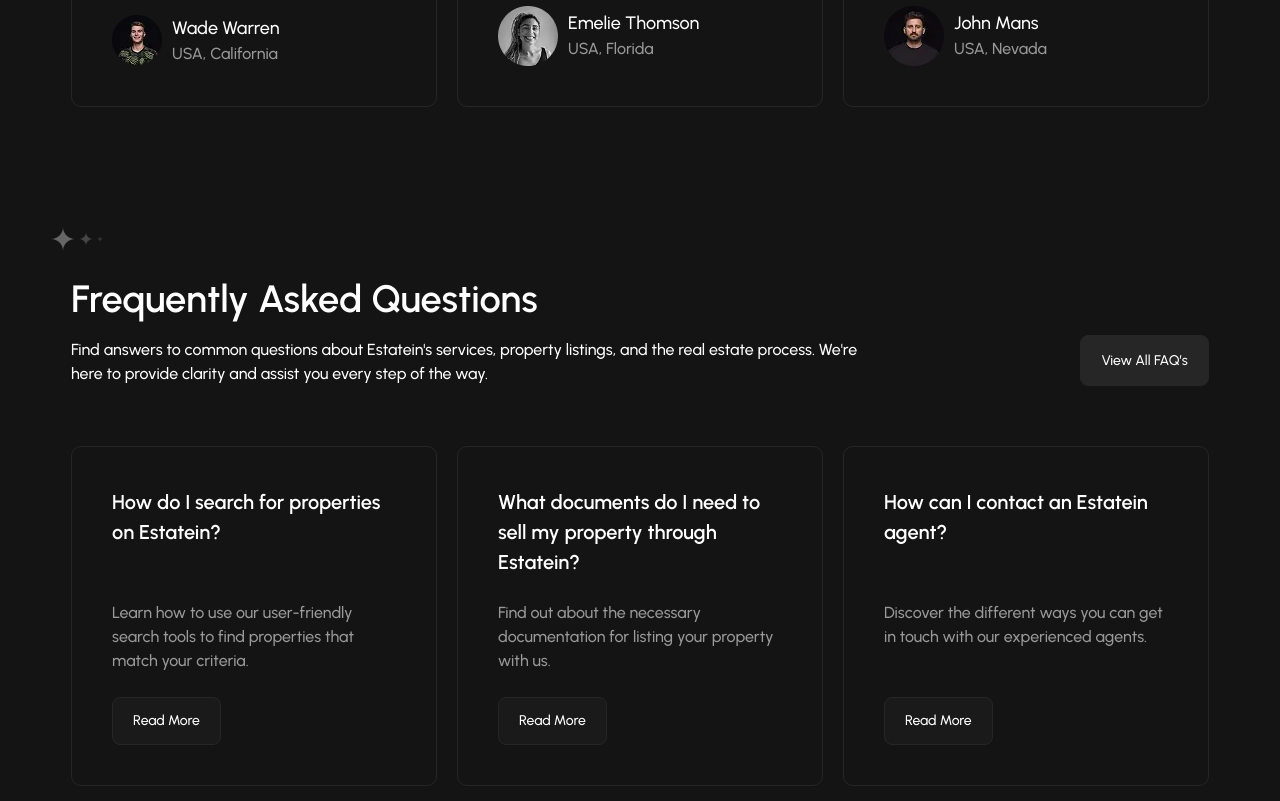
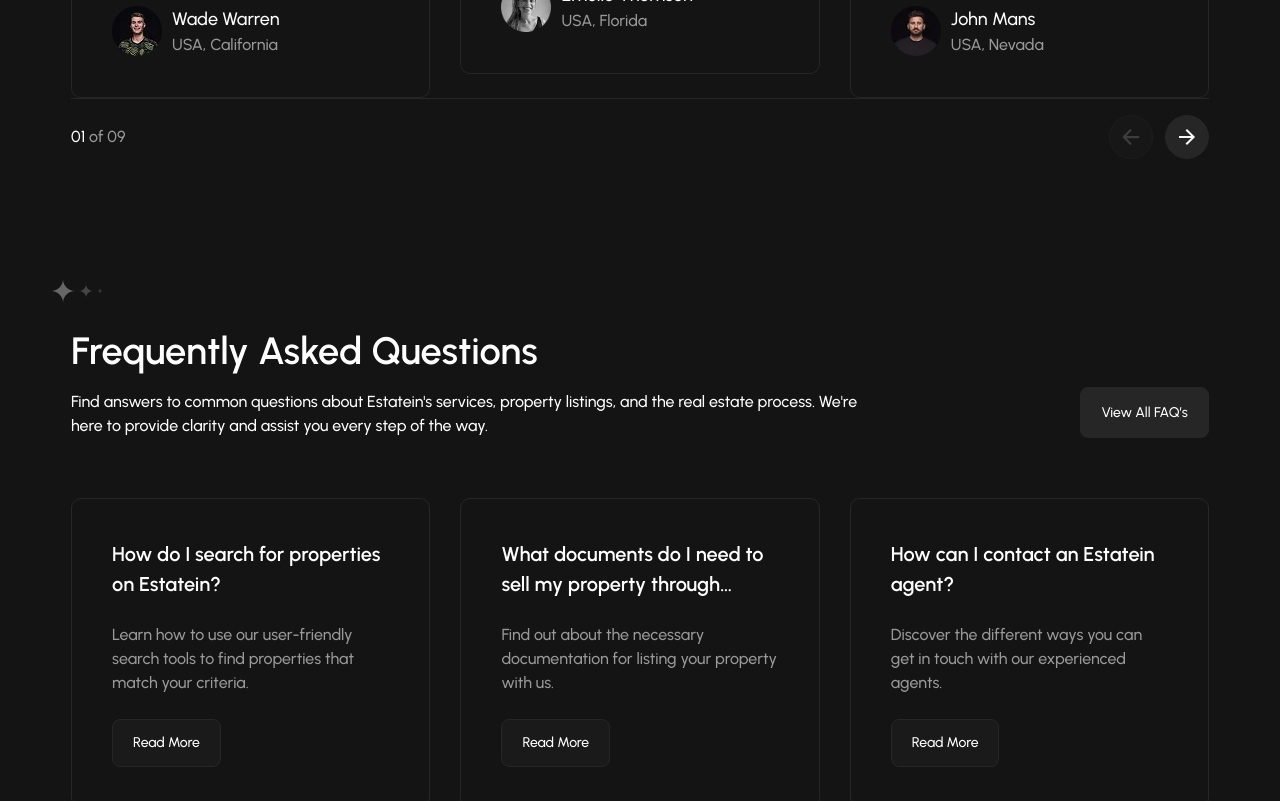
Before and after one commit to majd-shbani/Real-Estate-Business-Website, a React (Vite) app: page / in a window 1280 px wide. Shown: the part 2460-3261 px from the top of the page. Built offline with nearby package versions, Linux system fonts and the light colour scheme.

Commit message:
apply slider on testimonial section and FAQ section, modify dashboard.

```diff
--- a/src/components/EmployeeCard/DashboardEmployeeCard.tsx
+++ b/src/components/EmployeeCard/DashboardEmployeeCard.tsx
@@ -5,14 +5,14 @@
 const DashboardEmployeeCard = ({card, onEdit, onDelete}: EmployeeCardProps) => {
   return (
     <BaseCard className="p-4! xl:p-6! flex flex-col w-full max-w-100 md:max-w-full mx-auto md:mx-0 relative group bg-gray-15 border-gray-60 transition duration-300 ease-in-out hover:border-2 hover:scale-105">
-        <div className="flex flex-col items-center">
+        <div className="flex flex-col items-center h-full">
             <div className="mb-4 rounded-xl w-full">
                 <img src={card.image} alt={card.name} width={316.75} height={253} className="object-fill w-full h-auto max-h-67 xl:h-[15.27777vw] 2xl:h-[13.177083vw] rounded-[10px] 2xl:rounded-xl" />
             </div>
             <h3 className="text-lg xl:text-xl font-bold text-white xl:mb-2">{card.name}</h3>
-            <p className="xl:text-xl text-gray-60 mb-3 xl:mb-6 font-medium">{card.position}</p>
+            <p className="xl:text-xl text-gray-60 mb-3 xl:mb-6 font-medium text-center">{card.position}</p>
 
-            <div className="flex gap-3 w-full justify-center">
+            <div className="flex gap-3 w-full justify-center mt-auto">
                 {onEdit && (
                     <button
                         onClick={() => onEdit(card.id)}
--- a/src/components/FaqCard/FaqCard.tsx
+++ b/src/components/FaqCard/FaqCard.tsx
@@ -6,10 +6,10 @@
 
 const FaqCard = ({card}: FaqCardProps) => {
   return (
-    <BaseCard className="grid grid-rows-subgrid row-span-3 gap-5 xl:gap-6 2xl:gap-7.5 mx-auto xl:mx-0 max-w-112.5 md:max-w-full">
-        <h3 className="text-lg xl:text-xl 2xl:text-2xl leading-[150%] font-semibold">{card.title}</h3>
+    <BaseCard className="flex flex-col gap-5 xl:gap-6 2xl:gap-7.5 mx-auto xl:mx-0 max-w-112.5 md:max-w-full h-full">
+        <h3 className="text-lg xl:text-xl 2xl:text-2xl leading-[150%] font-semibold line-clamp-2 min-h-[calc(1.5em*2)]">{card.title}</h3>
         <p className="text-sm xl:text-base 2xl:text-lg leading-[150%] text-gray-60 font-medium">{card.subTitle}</p>
-        <div>
+        <div className="mt-auto">
           <Button text={ButtonData.text} className="w-full xl:w-auto bg-gray-10 leading-[131%] tracking-[-0.006em]"/>
         </div>
     </BaseCard>
--- a/src/components/FaqSection/FaqSection.tsx
+++ b/src/components/FaqSection/FaqSection.tsx
@@ -1,6 +1,7 @@
 import { faqCardData, FaqHeaderData } from "../../data/FaqCardData/FaqCardData"
 import FaqCard from "../FaqCard/FaqCard"
 import Section from "../Section/Section"
+import SliderMovement from "../SliderMovement/SliderMovement"
 
 const FaqSection = () => {
   return (
@@ -10,11 +11,12 @@
         buttonText={FaqHeaderData.buttonText}
         className="xl:mb-18! 2xl:mb-24!"
       >
-        <div className='grid grid-cols-1 sm:grid-cols-2 xl:grid-cols-3 gap-7.5 sm:gap-5 2xl:gap-7.5'>
-        {faqCardData.map(card => (
+        <SliderMovement
+          data={faqCardData}
+          renderItem={(card) => (
             <FaqCard key={card.id} card={card}/>
-        ))}
-      </div>
+          )}
+        />
       </Section>
   )
 }
--- a/src/components/OurTeamSection/OurTeamSection.tsx
+++ b/src/components/OurTeamSection/OurTeamSection.tsx
@@ -38,7 +38,6 @@
     <Section
         title={TeamHeaderData.title}
         description={TeamHeaderData.description}
-        buttonText={TeamHeaderData.ButtonText}
     >
         <div className='grid grid-cols-1 sm:grid-cols-2 xl:grid-cols-4 gap-10 sm:gap-5 2xl:gap-7.5'>
           {employees.map(card => (
--- a/src/components/Section/Section.tsx
+++ b/src/components/Section/Section.tsx
@@ -24,7 +24,7 @@
     headerClassName
 }: SectionProps) => {
     return (
-        <section className={`w-full px-4 lg:px-[7.8125vw] xl:px-[5.55555vw] 2xl:px-[8.4375vw] mb-20 xl:mb-30 2xl:mb-37.5 ${className || ''}`}>
+        <section className={`w-full px-4 md:px-[5.208333vw] xl:px-[5.55555vw] 2xl:px-[8.4375vw] mb-20 xl:mb-30 2xl:mb-37.5 ${className || ''}`}>
             <SectionHeader
                 title={title}
                 description={description}
--- a/src/components/TestimonialCard/TestimonialCard.tsx
+++ b/src/components/TestimonialCard/TestimonialCard.tsx
@@ -15,7 +15,7 @@
           </div>
         </div>
         <div className="flex items-center gap-2.5 2xl:gap-3">
-          <div className="rounded-full 2xl:w-15">
+          <div className="rounded-full max-w-12.5 2xl:max-w-15">
             <img src={card.avatar} alt={card.name} width={60} height={60} className="object-cover w-full h-full" />
           </div>
           <div className="flex flex-col 2xl:gap-0.5">
--- a/src/components/TestimonialSection/TestimonialSection.tsx
+++ b/src/components/TestimonialSection/TestimonialSection.tsx
@@ -1,5 +1,6 @@
 import { TestimonialHeaderData, testimonialsData } from "../../data/TestimonialCardData/TestimonialCardData"
 import Section from "../Section/Section"
+import SliderMovement from "../SliderMovement/SliderMovement"
 import TestimonialCard from "../TestimonialCard/TestimonialCard"
 
 const TestimonialSection = () => {
@@ -9,11 +10,12 @@
       description={TestimonialHeaderData.description}
       buttonText={TestimonialHeaderData.buttonText}
     >
-      <div className='grid grid-cols-1 sm:grid-cols-2 xl:grid-cols-3 gap-7.5 sm:gap-5 2xl:gap-7.5'>
-        {testimonialsData.map(card => (
+      <SliderMovement
+        data={testimonialsData}
+        renderItem={(card) => (
           <TestimonialCard key={card.id} card={card} />
-        ))}
-      </div>
+        )}
+      />
     </Section>
 
   )
--- a/src/data/FaqCardData/FaqCardData.ts
+++ b/src/data/FaqCardData/FaqCardData.ts
@@ -14,6 +14,36 @@
         title: "How can I contact an Estatein agent?",
         subTitle: "Discover the different ways you can get in touch with our experienced agents.",
      },
+     {
+        id: 4,
+        title: "How do I search for properties on Estatein?",
+        subTitle: "Learn how to use our user-friendly search tools to find properties that match your criteria.",
+     },
+     {
+        id: 5,
+        title: "What documents do I need to sell my property through Estatein?",
+        subTitle: "Find out about the necessary documentation for listing your property with us.",
+     },
+     {
+        id: 6,
+        title: "How can I contact an Estatein agent?",
+        subTitle: "Discover the different ways you can get in touch with our experienced agents.",
+     },
+     {
+        id: 7,
+        title: "How do I search for properties on Estatein?",
+        subTitle: "Learn how to use our user-friendly search tools to find properties that match your criteria.",
+     },
+     {
+        id: 8,
+        title: "What documents do I need to sell my property through Estatein?",
+        subTitle: "Find out about the necessary documentation for listing your property with us.",
+     },
+     {
+        id: 9,
+        title: "How can I contact an Estatein agent?",
+        subTitle: "Discover the different ways you can get in touch with our experienced agents.",
+     },
 ]
 
 export const ButtonData = {
--- a/src/data/OurTeamSection/OurTeamSectionData.ts
+++ b/src/data/OurTeamSection/OurTeamSectionData.ts
@@ -7,5 +7,4 @@
 export const TeamHeaderData = {
     title: "Meet the Estatein Team",
     description: "At Estatein, our success is driven by the dedication and expertise of our team. Get to know the people behind our mission to make your real estate dreams a reality.",
-    ButtonText: "View All Team Members"
 }
--- a/src/data/TestimonialCardData/TestimonialCardData.ts
+++ b/src/data/TestimonialCardData/TestimonialCardData.ts
@@ -25,7 +25,61 @@
         avatar: "/assets/images/Profile-3.webp",
         name: "John Mans",
         location: "USA, Nevada"
-    }
+    },
+    {
+        id: 4,
+        rating: 4,
+        title: "Exceptional Service!",
+        subTitle: "Our experience with Estatein was outstanding. Their team's dedication and professionalism made finding our dream home a breeze. Highly recommended!",
+        avatar: "/assets/images/Profile-1.webp",
+        name: "Wade Warren",
+        location: "USA, California"
+    },
+    {
+        id: 5,
+        rating: 5,
+        title: "Efficient and Reliable",
+        subTitle: "Estatein provided us with top-notch service. They helped us sell our property quickly and at a great price. We couldn't be happier with the results.",
+        avatar: "/assets/images/Profile-2.webp",
+        name: "Emelie Thomson",
+        location: "USA, Florida"
+    },
+    {
+        id: 6,
+        rating: 4,
+        title: "Trusted Advisors",
+        subTitle: "The Estatein team guided us through the entire buying process. Their knowledge and commitment to our needs were impressive. Thank you for your support!",
+        avatar: "/assets/images/Profile-3.webp",
+        name: "John Mans",
+        location: "USA, Nevada"
+    },
+    {
+        id: 7,
+        rating: 3,
+        title: "Exceptional Service!",
+        subTitle: "Our experience with Estatein was outstanding. Their team's dedication and professionalism made finding our dream home a breeze. Highly recommended!",
+        avatar: "/assets/images/Profile-1.webp",
+        name: "Wade Warren",
+        location: "USA, California"
+    },
+    {
+        id: 8,
+        rating: 5,
+        title: "Efficient and Reliable",
+        subTitle: "Estatein provided us with top-notch service. They helped us sell our property quickly and at a great price. We couldn't be happier with the results.",
+        avatar: "/assets/images/Profile-2.webp",
+        name: "Emelie Thomson",
+        location: "USA, Florida"
+    },
+    {
+        id: 9,
+        rating: 4,
+        title: "Trusted Advisors",
+        subTitle: "The Estatein team guided us through the entire buying process. Their knowledge and commitment to our needs were impressive. Thank you for your support!",
+        avatar: "/assets/images/Profile-3.webp",
+        name: "John Mans",
+        location: "USA, Nevada"
+    },
 ];
 
 export const StarIcon = {
--- a/src/pages/Dashboard/Dashboard.tsx
+++ b/src/pages/Dashboard/Dashboard.tsx
@@ -14,7 +14,7 @@
     const closeMenu = () => setIsMenuOpen(false);
 
   return (
-    <div className="grid grid-cols-12 h-screen">
+    <div className="flex h-screen overflow-hidden">
         <header className="md:hidden fixed top-0 left-0 right-0 bg-gray-15 p-4 flex items-center justify-between z-50">
             <div className="max-w-20">
                 <img src={DEFAULT_DATA.logo} alt="logo" className="w-full h-auto"/>
@@ -26,8 +26,8 @@
                 {isMenuOpen ? <IoCloseCircleOutline /> : <IoMenu /> }
             </button>
         </header>
-        <aside className={`flex flex-col items-center justify-between bg-gray-15 p-4 xl:p-6 2xl:p-7.5 md:col-span-3 lg:col-span-2 fixed md:relative
-            top-0 bottom-0 right-0 w-1/2 md:w-full z-40 transform transition-transform duration-300 ease-in-out ${isMenuOpen ? 'translate-x-0' : 'translate-x-full md:translate-x-0'}`}>
+        <aside className={`flex flex-col items-center justify-between bg-gray-15 p-4 xl:p-6 2xl:p-7.5 fixed
+            top-0 bottom-0 left-0 md:left-0 w-1/2 md:w-1/4 lg:w-1/6 z-40 transform transition-transform duration-300 ease-in-out ${isMenuOpen ? 'translate-x-0' : '-translate-x-full md:translate-x-0'}`}>
             <div className="flex flex-col items-center gap-5 xl:gap-10">
                 <div className="max-w-30 xl:max-w-full">
                     <img src={DEFAULT_DATA.logo} alt="logo" className="w-full"/>
@@ -56,11 +56,11 @@
         </aside>
         {isMenuOpen && (
             <div
-                className="md:hidden fixed bg-gray-08 bg-opacity-50 z-30"
+                className="md:hidden fixed inset-0 bg-gray-08 bg-opacity-50 z-30"
                 onClick={closeMenu}
             />
         )}
-        <main className="bg-gray-08 col-span-12 md:col-span-9 lg:col-span-10 p-[4.16666vw] pt-28 md:pt-[4.16666vw] xl:py-7.5 2xl:py-10">
+        <main className="flex-1 bg-gray-08 overflow-auto ml-0 md:ml-[25%] lg:ml-[16.666667%] p-[4.16666vw] pt-28 md:pt-[4.16666vw] xl:py-7.5 2xl:py-10">
             <Outlet />
         </main>
     </div>
--- a/src/pages/Dashboard/Employees/ListEmployees.tsx
+++ b/src/pages/Dashboard/Employees/ListEmployees.tsx
@@ -76,7 +76,7 @@
       {employees.length === 0 ? (
         <p className="text-lg xl:text-2xl text-gray-60 text-center py-6 xl:py-10">No employees found. Add one to get started!</p>
       ) : (
-        <div className='grid grid-cols-1 md:grid-cols-2 xl:grid-cols-3 2xl:grid-cols-4 gap-6 xl:gap-10'>
+        <div className='grid grid-cols-1 md:grid-cols-2 xl:grid-cols-3 2xl:grid-cols-4 gap-3 xl:gap-6'>
           {employees.map((emp) => (
             <DashboardEmployeeCard
               key={emp.id}
```
